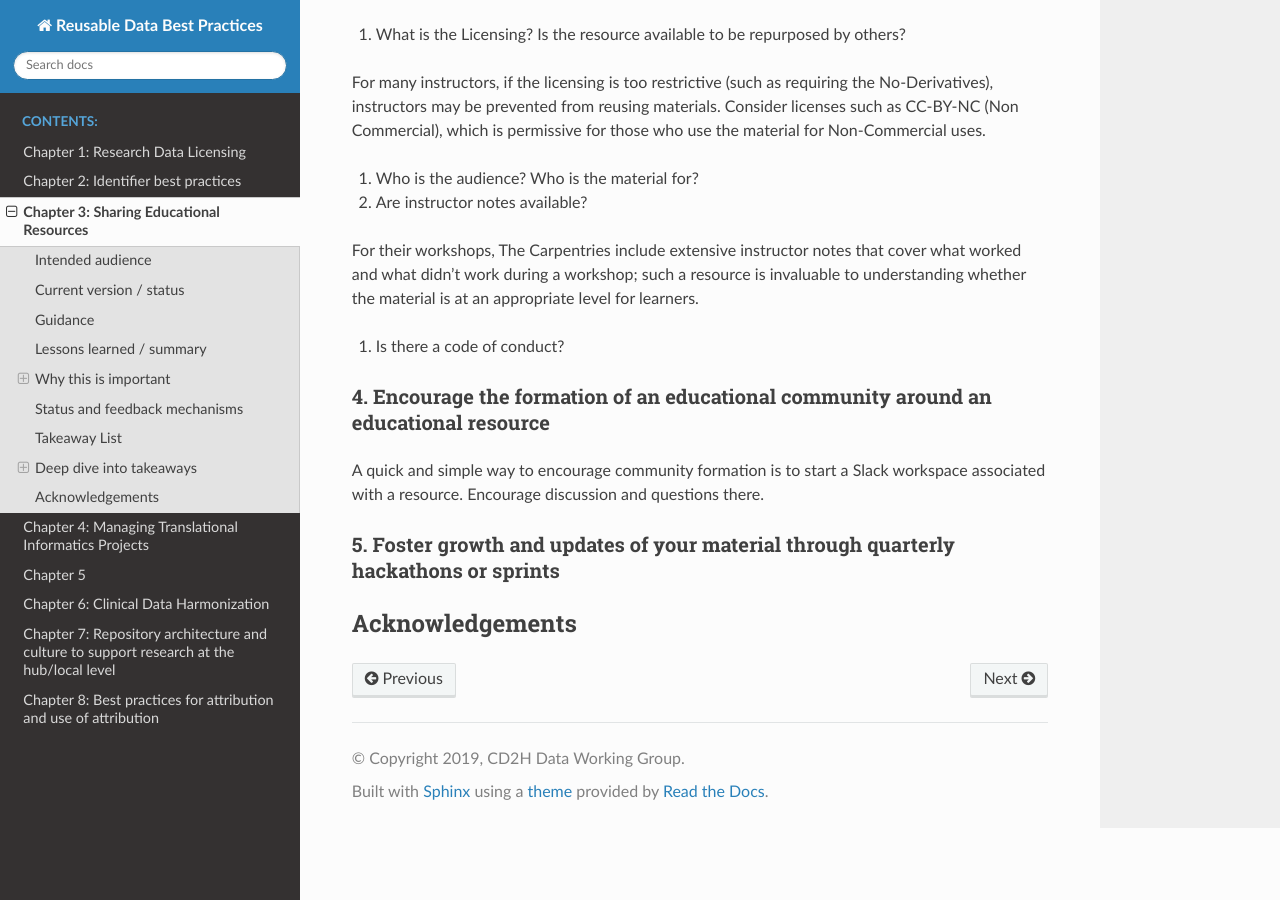
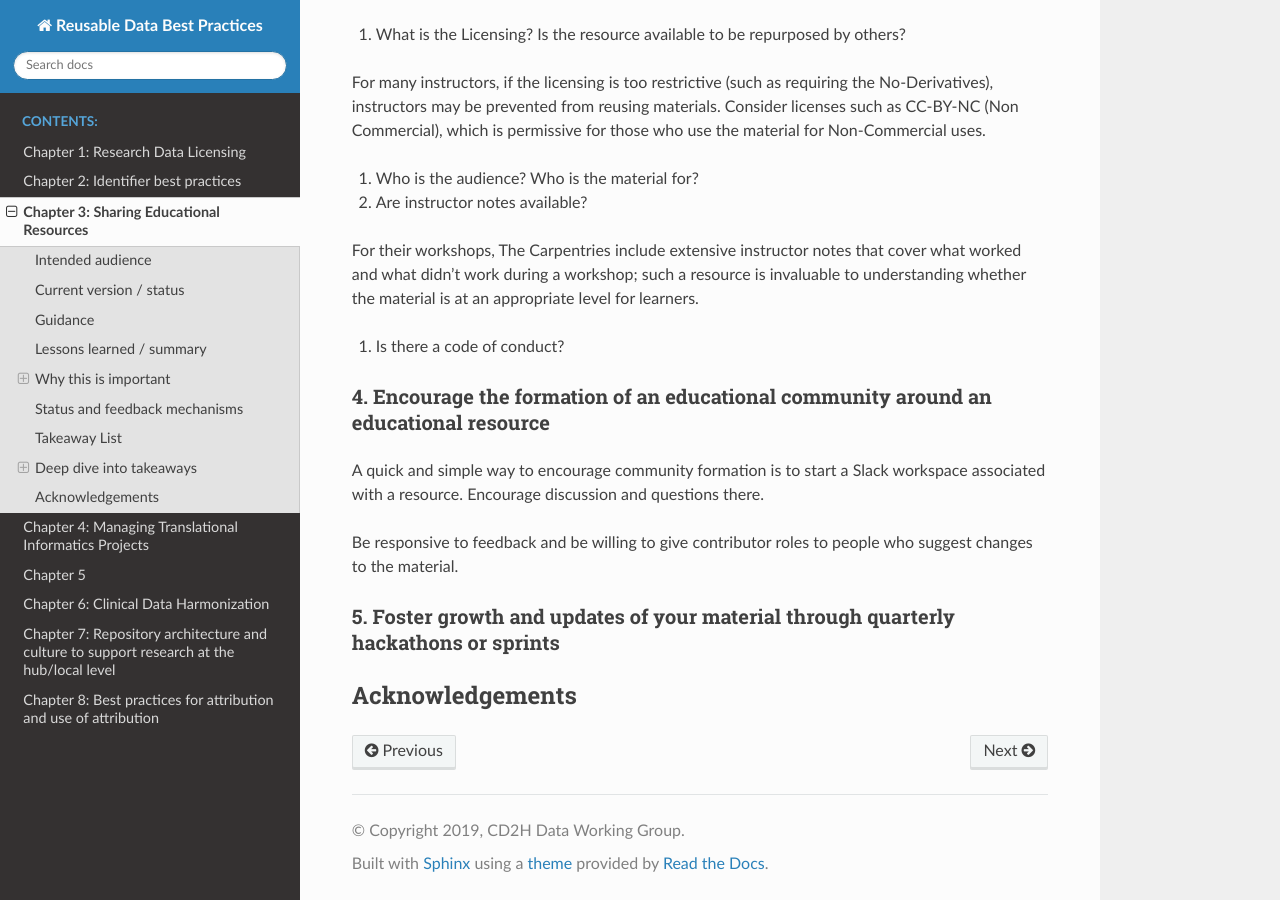
Before and after one commit to data2health/informatics-playbook, a Sphinx documentation site: the page built from docs/chapters/chapter_3.md, in a window 1280 px wide and 900 px high, scrolled down 2205 px. Built offline with Sphinx 7.4.7 and the Read the Docs theme 2.0.0, drawn with Linux system fonts in a browser that asks for light colours.

Commit message:
Update chapter_3.md

```diff
--- a/docs/chapters/chapter_3.md
+++ b/docs/chapters/chapter_3.md
@@ -81,6 +81,8 @@ For their workshops, The Carpentries include extensive instructor notes that cov
 
 A quick and simple way to encourage community formation is to start a Slack workspace associated with a resource. Encourage discussion and questions there.
 
+Be responsive to feedback and be willing to give contributor roles to people who suggest changes to the material.
+
 ### 5. Foster growth and updates of your material through quarterly hackathons or sprints
 
 
```
